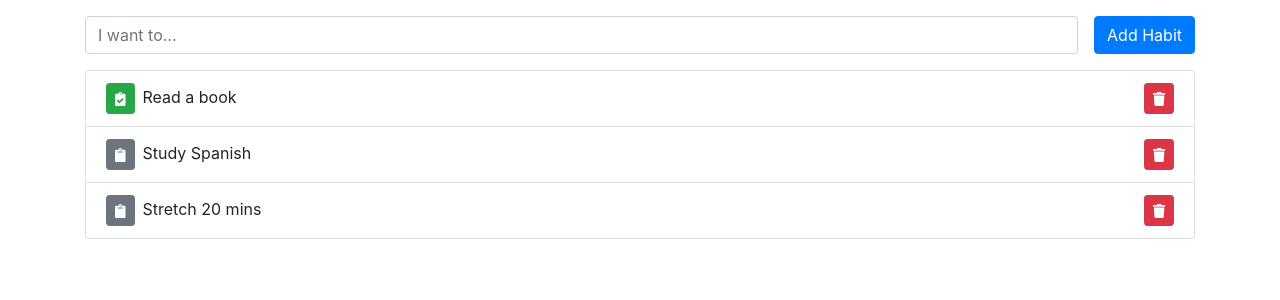
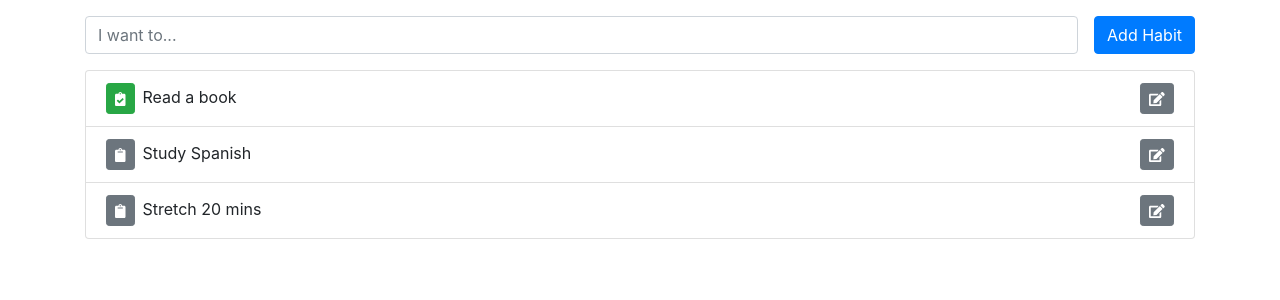
Before and after one commit to meddy/habit-streak, a React (Create React App) app: page / in a window 1280 px wide. Shown: the top 300 px of the page. Built offline with nearby package versions, Linux system fonts and the light colour scheme.

Commit message:
Add react router.

```diff
--- a/package.json
+++ b/package.json
@@ -14,11 +14,13 @@
     "@types/react": "^16.9.0",
     "@types/react-bootstrap": "^1.0.0",
     "@types/react-dom": "^16.9.0",
+    "@types/react-router-dom": "^5.1.4",
     "bootstrap": "^4.4.1",
     "prettier": "2.0.4",
     "react": "^16.13.1",
     "react-bootstrap": "^1.0.0",
     "react-dom": "^16.13.1",
+    "react-router-dom": "^5.1.2",
     "react-scripts": "3.4.1",
     "typescript": "~3.7.2"
   },
--- a/src/App.tsx
+++ b/src/App.tsx
@@ -1,48 +1,20 @@
-import React, { useState } from "react";
-import { Container, ListGroup } from "react-bootstrap";
+import React from "react";
+import { Container } from "react-bootstrap";
+import { BrowserRouter, Switch, Route } from "react-router-dom";
 
 import styles from "./App.module.css";
-import HabitItem from "./HabitItem";
-import NewHabitForm from "./NewHabitForm";
+import Home from "./Home";
 
 export default function App() {
-  const [items, setItems] = useState([
-    { label: "Read a book", isComplete: true },
-    { label: "Study Spanish", isComplete: false },
-    { label: "Stretch 20 mins", isComplete: false },
-  ]);
-
   return (
-    <Container className={styles.container}>
-      <NewHabitForm
-        onSubmit={(newItemLabel) =>
-          setItems(items.concat([{ label: newItemLabel, isComplete: false }]))
-        }
-        habitItems={items.map((item) => item.label)}
-      />
-      <ListGroup>
-        {items.map(({ isComplete, label }) => (
-          <HabitItem
-            key={label}
-            isComplete={isComplete}
-            label={label}
-            onDelete={() => {
-              setItems(items.filter((item) => item.label !== label));
-            }}
-            onToggle={() => {
-              setItems(
-                items.map((item) => {
-                  if (item.label === label) {
-                    return { ...item, isComplete: !item.isComplete };
-                  }
-
-                  return item;
-                })
-              );
-            }}
-          />
-        ))}
-      </ListGroup>
-    </Container>
+    <BrowserRouter>
+      <Container className={styles.container}>
+        <Switch>
+          <Route path="/" exact>
+            <Home />
+          </Route>
+        </Switch>
+      </Container>
+    </BrowserRouter>
   );
 }
--- a/src/HabitItem.tsx
+++ b/src/HabitItem.tsx
@@ -4,7 +4,7 @@ import { FontAwesomeIcon } from "@fortawesome/react-fontawesome";
 import {
   faClipboard,
   faClipboardCheck,
-  faTrash,
+  faEdit,
 } from "@fortawesome/free-solid-svg-icons";
 
 type HabitItemProps = {
@@ -40,8 +40,8 @@ const HabitItem = (props: HabitItemProps) => {
         </Button>
         <span>{label}</span>
       </div>
-      <Button onClick={onDelete} size="sm" variant="danger">
-        <FontAwesomeIcon icon={faTrash} />
+      <Button onClick={onDelete} size="sm" variant="secondary">
+        <FontAwesomeIcon icon={faEdit} />
       </Button>
     </ListGroupItem>
   );
--- /dev/null
+++ b/src/Home.tsx
@@ -0,0 +1,47 @@
+import React, { useState } from "react";
+import { ListGroup } from "react-bootstrap";
+
+import NewHabitForm from "./NewHabitForm";
+import HabitItem from "./HabitItem";
+
+export default function Home() {
+  const [items, setItems] = useState([
+    { label: "Read a book", isComplete: true },
+    { label: "Study Spanish", isComplete: false },
+    { label: "Stretch 20 mins", isComplete: false },
+  ]);
+
+  return (
+    <>
+      <NewHabitForm
+        onSubmit={(newItemLabel) =>
+          setItems(items.concat([{ label: newItemLabel, isComplete: false }]))
+        }
+        habitItems={items.map((item) => item.label)}
+      />
+      <ListGroup>
+        {items.map(({ isComplete, label }) => (
+          <HabitItem
+            key={label}
+            isComplete={isComplete}
+            label={label}
+            onDelete={() => {
+              setItems(items.filter((item) => item.label !== label));
+            }}
+            onToggle={() => {
+              setItems(
+                items.map((item) => {
+                  if (item.label === label) {
+                    return { ...item, isComplete: !item.isComplete };
+                  }
+
+                  return item;
+                })
+              );
+            }}
+          />
+        ))}
+      </ListGroup>
+    </>
+  );
+}
```
Also changed, not shown: 1 other file (tests, documents, lock files or other folders).
